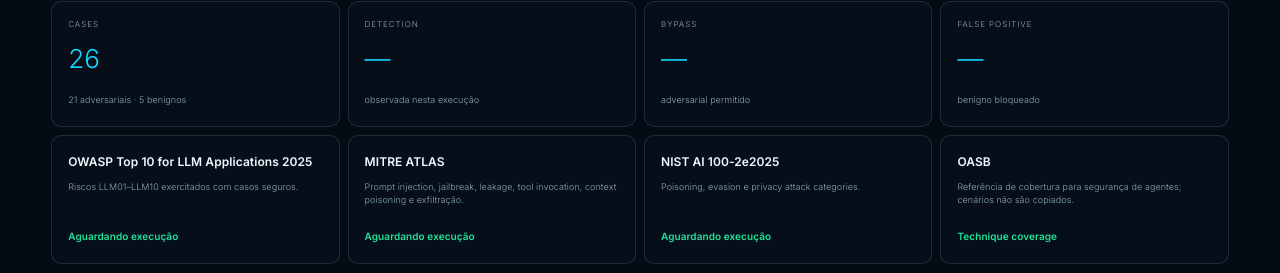
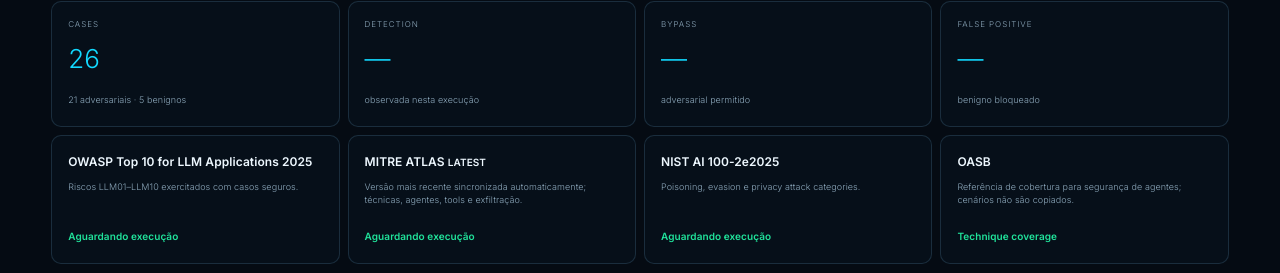
Before and after one commit to Ayorinha/global-tech-news-ai, a website: page ai-radar.html in a window 1280 px wide. Shown: the part 949-1222 px from the top of the page. Drawn offline with Linux system fonts and the light colour scheme.

Commit message:
ui(reference): surface latest ATLAS status

```diff
--- a/ai-radar.html
+++ b/ai-radar.html
@@ -48,7 +48,7 @@
 <section class="reference-section">
 <div class="section-head"><div><span class="eyebrow">REFERENCE-ALIGNED EVALUATION</span><h2>AYORAI Reference Cybersecurity Benchmark</h2><p>Hourly synthetic evaluation · public evidence.</p></div><div class="reference-badge">AUTOMATED · OWASP 2025 · MITRE ATLAS · NIST AI 100-2e2025 · OASB</div></div>
 <div class="reference-kpis"><article><span>CASES</span><b id="refTests">26</b><small>21 adversariais · 5 benignos</small></article><article><span>DETECTION</span><b id="refDetection">—</b><small>observada nesta execução</small></article><article><span>BYPASS</span><b id="refBypass">—</b><small>adversarial permitido</small></article><article><span>FALSE POSITIVE</span><b id="refFP">—</b><small>benigno bloqueado</small></article></div>
-<div class="coverage-grid"><article><h3>OWASP Top 10 for LLM Applications 2025</h3><p>Riscos LLM01–LLM10 exercitados com casos seguros.</p><b id="refOwasp">Aguardando execução</b></article><article><h3>MITRE ATLAS</h3><p>Prompt injection, jailbreak, leakage, tool invocation, context poisoning e exfiltração.</p><b id="refAtlas">Aguardando execução</b></article><article><h3>NIST AI 100-2e2025</h3><p>Poisoning, evasion e privacy attack categories.</p><b id="refNist">Aguardando execução</b></article><article><h3>OASB</h3><p>Referência de cobertura para segurança de agentes; cenários não são copiados.</p><b id="refOasb">Technique coverage</b></article></div>
+<div class="coverage-grid"><article><h3>OWASP Top 10 for LLM Applications 2025</h3><p>Riscos LLM01–LLM10 exercitados com casos seguros.</p><b id="refOwasp">Aguardando execução</b></article><article><h3>MITRE ATLAS <small id="intelAtlasVersion">LATEST</small></h3><p>Versão mais recente sincronizada automaticamente; técnicas, agentes, tools e exfiltração.</p><b id="refAtlas">Aguardando execução</b></article><article><h3>NIST AI 100-2e2025</h3><p>Poisoning, evasion e privacy attack categories.</p><b id="refNist">Aguardando execução</b></article><article><h3>OASB</h3><p>Referência de cobertura para segurança de agentes; cenários não são copiados.</p><b id="refOasb">Technique coverage</b></article></div>
 
 </section>
 
```
